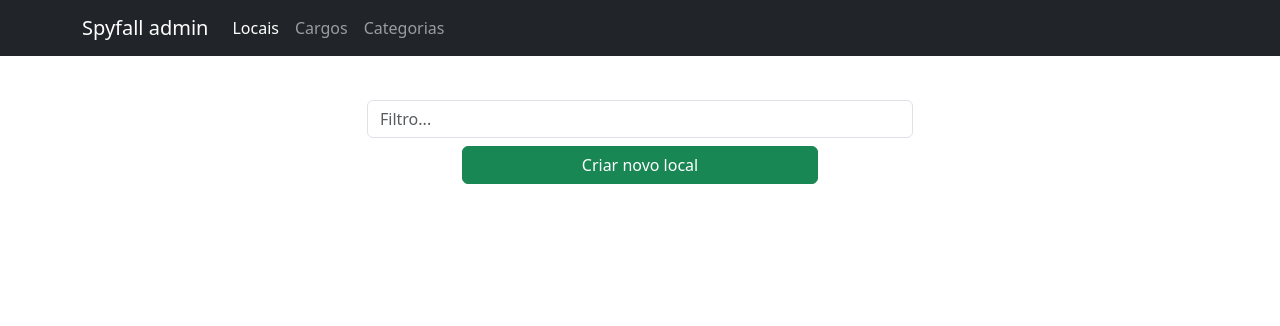
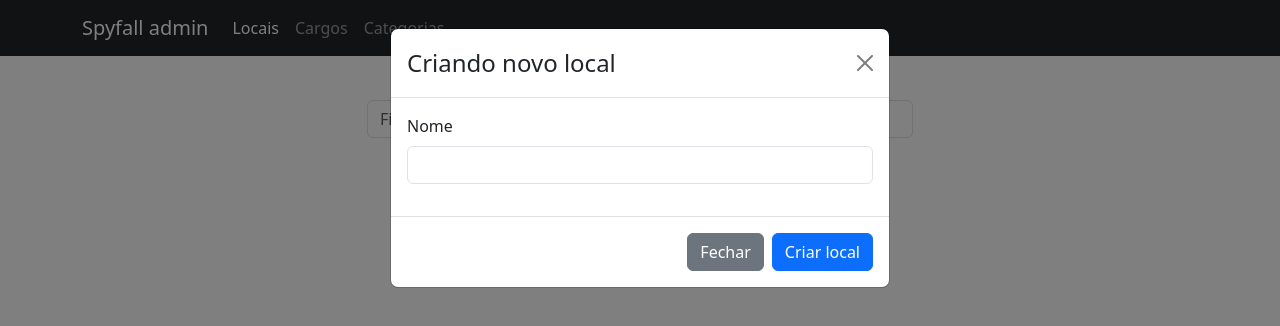
Before and after one commit to GregorioFornetti/spyfall-br, a React (Create React App) app in the folder frontend/spyfall-br-adm/: page / in a window 1280 px wide. Both pictures are taken after a click on the button "Criar novo local". Shown: the top 326 px of the page. Built offline with nearby package versions, Linux system fonts and the light colour scheme.

Commit message:
botao para abrir modais

```diff
--- a/frontend/spyfall-br-adm/src/App.tsx
+++ b/frontend/spyfall-br-adm/src/App.tsx
@@ -4,7 +4,11 @@ import Nav from 'react-bootstrap/Nav';
 import Navbar from 'react-bootstrap/Navbar';
 import 'bootstrap/dist/css/bootstrap.min.css';
 import Role from './interfaces/RoleInterface'
+import Place from './interfaces/PlaceInterface'
+import Category from './interfaces/CategoryInterface'
 import ModalRole from './components/ModalRole';
+import ModalPlace from './components/ModalPlace';
+import ModalCategory from './components/ModalCategory';
 import './App.css';
 import Row from 'react-bootstrap/Row';
 import Button from 'react-bootstrap/Button';
@@ -24,6 +28,11 @@ function App() {
   const [showModalRole, setShowModalRole] = useState(false)
   const [role, setRole] = useState<Role>({id: -1, name: ""})
 
+  const [showModalPlace, setShowModalPlace] = useState(false)
+  const [place, setPlace] = useState<Place>({id: -1, name: "", selectedRolesIds: [], selectedCategoriesIds: []})
+
+  const [showModalCategory, setShowModalCategory] = useState(false)
+  const [category, setCategory] = useState<Category>({id: -1, name: ""})
 
   return (
     <>
@@ -64,6 +73,7 @@ function App() {
         </Navbar>
       </header>
 
+
       <main>
         <Container fluid="md">
           <Row className="justify-content-center mb-2">
@@ -81,6 +91,15 @@ function App() {
               <div className="d-grid">
                   <Button
                     variant="success"
+                    onClick={() => {
+                      if (page === 'category') {
+                        setShowModalCategory(true)
+                      } else if (page === 'place') {
+                        setShowModalPlace(true)
+                      } else if (page === 'role') {
+                        setShowModalRole(true)
+                      }
+                    }}
                   >
                     {buttoTitleMap[page]}
                   </Button>
@@ -96,6 +115,22 @@ function App() {
           role={role}
           setRole={setRole}
         />
+
+        <ModalPlace
+          showModalPlace={showModalPlace}
+          setShowModalPlace={setShowModalPlace}
+          type="create"
+          place={place}
+          setPlace={setPlace}
+        />
+
+        <ModalCategory
+          showModalCategory={showModalCategory}
+          setShowModalCategory={setShowModalCategory}
+          type="create"
+          category={category}
+          setCategory={setCategory}
+        />
       </main>
     </>
   );
--- /dev/null
+++ b/frontend/spyfall-br-adm/src/components/ModalCategory/index.tsx
@@ -0,0 +1,50 @@
+
+import Button from 'react-bootstrap/Button';
+import Form from 'react-bootstrap/Form';
+import Modal from 'react-bootstrap/Modal';
+import Category from '../../interfaces/CategoryInterface'
+
+interface ModalCategoryProps {
+    showModalCategory: boolean,
+    setShowModalCategory: React.Dispatch<React.SetStateAction<boolean>>,
+    type: "update"|"create",
+    category: Category,
+    setCategory: React.Dispatch<React.SetStateAction<Category>>
+}
+
+export default function ModalCategory({setShowModalCategory, showModalCategory, type, category, setCategory}: ModalCategoryProps) {
+
+    const handleClose = () => setShowModalCategory(false);
+
+    return (
+        <Modal show={showModalCategory} onHide={handleClose}>
+            <Modal.Header closeButton>
+                <Modal.Title>
+                    {(type === 'create') ?
+                     ("Criando nova categoria") :
+                     ("Editando categoria")}
+                </Modal.Title>
+            </Modal.Header>
+            <Modal.Body>
+                <Form.Group className="mb-3" controlId="exampleForm.ControlInput1">
+                    <Form.Label>Nome</Form.Label>
+                    <Form.Control
+                        type="text"
+                        onChange={(event) => (setCategory({...category, name: event.target.value}))}
+                        value={category.name}
+                    />
+                </Form.Group>
+            </Modal.Body>
+            <Modal.Footer>
+                <Button variant="secondary" onClick={handleClose}>
+                    Fechar
+                </Button>
+                <Button variant="primary" onClick={handleClose}>
+                    {(type === 'create') ?
+                     ('Criar categoria') :
+                     ('Salvar atualizações')}
+                </Button>
+            </Modal.Footer>
+        </Modal>
+    )
+}
--- /dev/null
+++ b/frontend/spyfall-br-adm/src/components/ModalPlace/index.tsx
@@ -0,0 +1,50 @@
+
+import Button from 'react-bootstrap/Button';
+import Form from 'react-bootstrap/Form';
+import Modal from 'react-bootstrap/Modal';
+import Place from '../../interfaces/PlaceInterface'
+
+interface ModalPlaceProps {
+    showModalPlace: boolean,
+    setShowModalPlace: React.Dispatch<React.SetStateAction<boolean>>,
+    type: "update"|"create",
+    place: Place,
+    setPlace: React.Dispatch<React.SetStateAction<Place>>
+}
+
+export default function ModalPlace({setShowModalPlace, showModalPlace, type, place, setPlace}: ModalPlaceProps) {
+
+    const handleClose = () => setShowModalPlace(false);
+
+    return (
+        <Modal show={showModalPlace} onHide={handleClose}>
+            <Modal.Header closeButton>
+                <Modal.Title>
+                    {(type === 'create') ?
+                     ("Criando novo local") :
+                     ("Editando local")}
+                </Modal.Title>
+            </Modal.Header>
+            <Modal.Body>
+                <Form.Group className="mb-3" controlId="exampleForm.ControlInput1">
+                    <Form.Label>Nome</Form.Label>
+                    <Form.Control
+                        type="text"
+                        onChange={(event) => (setPlace({...place, name: event.target.value}))}
+                        value={place.name}
+                    />
+                </Form.Group>
+            </Modal.Body>
+            <Modal.Footer>
+                <Button variant="secondary" onClick={handleClose}>
+                    Fechar
+                </Button>
+                <Button variant="primary" onClick={handleClose}>
+                    {(type === 'create') ?
+                     ('Criar local') :
+                     ('Salvar atualizações')}
+                </Button>
+            </Modal.Footer>
+        </Modal>
+    )
+}
--- a/frontend/spyfall-br-adm/src/interfaces/PlaceInterface.ts
+++ b/frontend/spyfall-br-adm/src/interfaces/PlaceInterface.ts
@@ -3,5 +3,5 @@ export default interface PlaceInterface {
     id: number,
     name: string,
     selectedRolesIds: number[],
-    selectedPlacesIds: number[]
+    selectedCategoriesIds: number[]
 }
```
